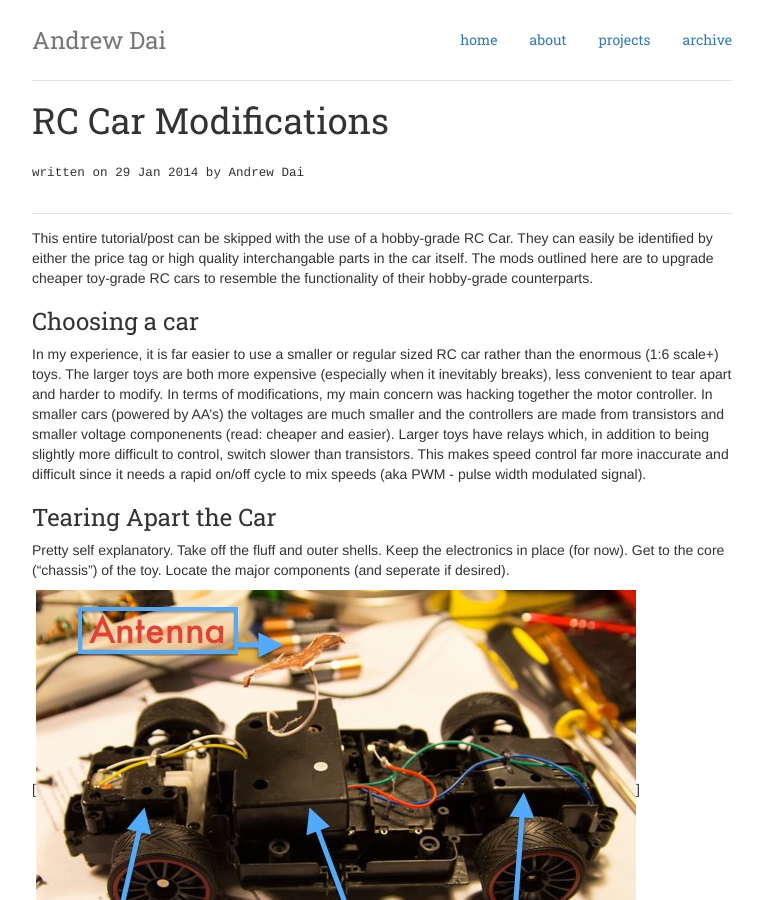
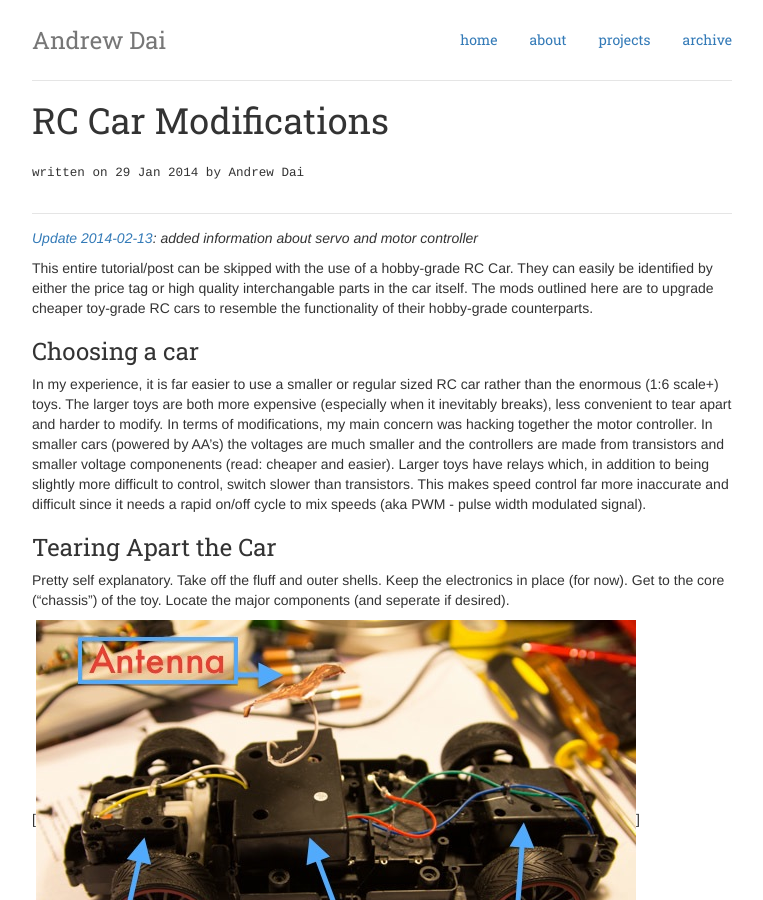
Before and after one commit to bunsenmcdubbs/bunsenmcdubbs.github.io, a Jekyll site: the page built from _posts/2014-01-29-rc-car.md, in a window 1280 px wide and 900 px high. Shown: the whole window, without its empty margins (258-1021 px from the left). Built offline with Jekyll 4.4.1, drawn with Linux system fonts in a browser that asks for light colours; nearby versions of some CDN libraries; Markdown is read by kramdown in place of the engine named in the settings.

Commit message:
added link to update

```diff
--- a/_posts/2014-01-29-rc-car.md
+++ b/_posts/2014-01-29-rc-car.md
@@ -5,6 +5,9 @@ date: 2014-01-29 12:00 UTC-5
 category: beaglecar
 tags: [rc car, beaglebone, servo, motor controller]
 ---
+
+_[Update 2014-02-13](/beaglecar/rc-mod-update.html): added information about
+servo and motor controller_
 
 This entire tutorial/post can be skipped with the use of a hobby-grade RC Car.
 They can easily be identified by either the price tag or high quality
```
